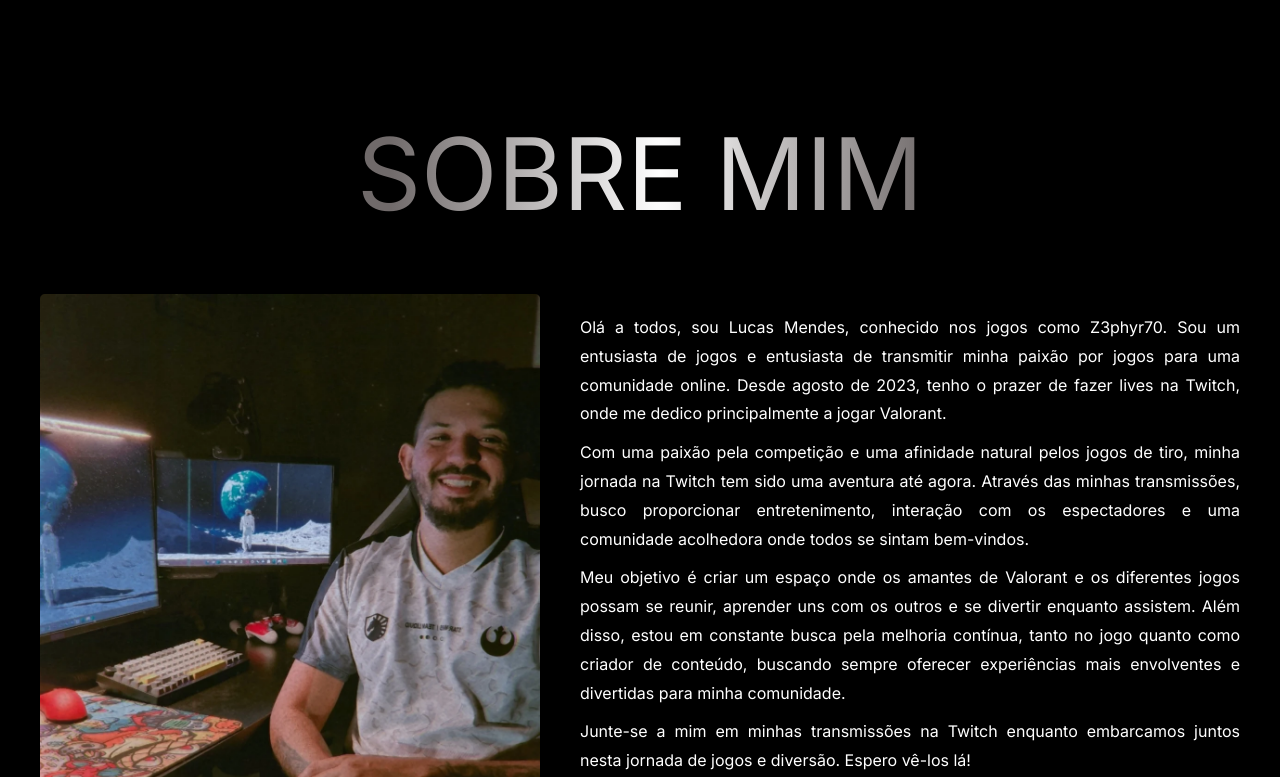
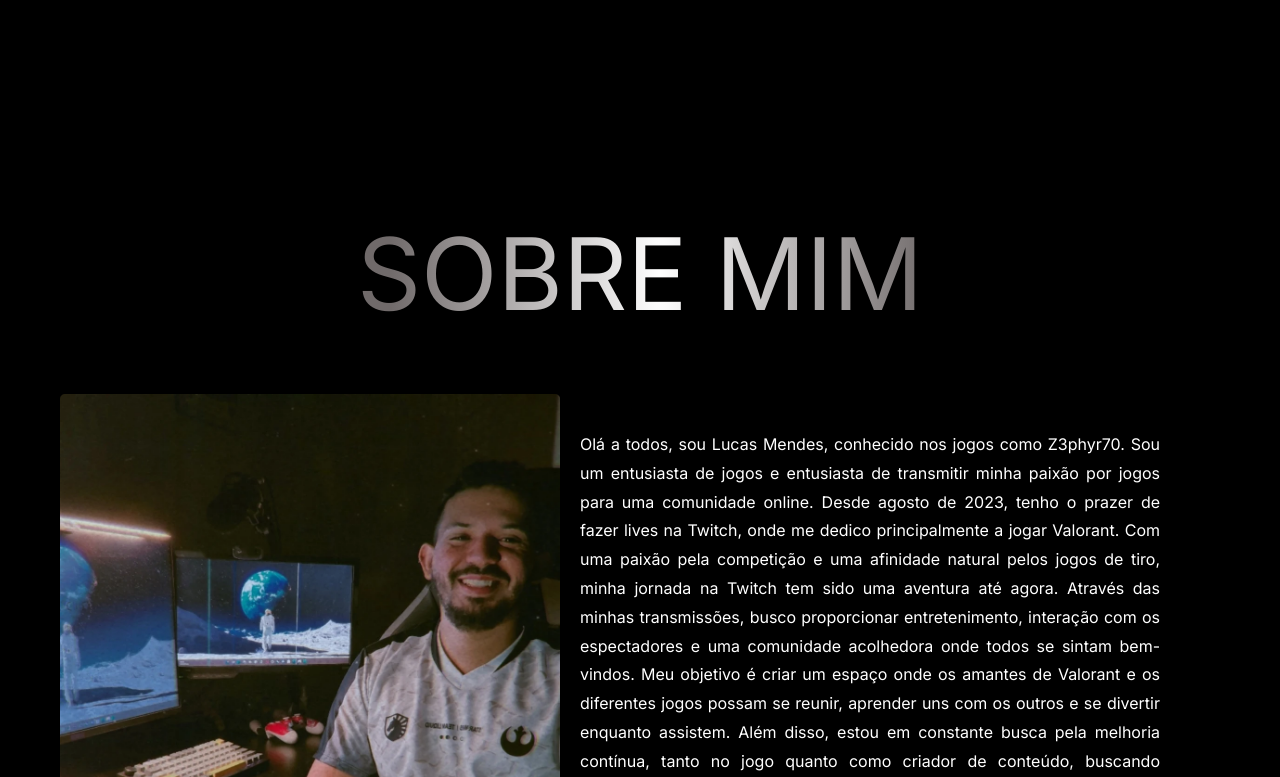
Before and after one commit to kasilianaoliveira/media-kit-z3phyr70, a React (Vite) app: page / in a window 1280 px wide. Shown: the part 643-1420 px from the top of the page. Built offline with nearby package versions, Linux system fonts and the light colour scheme.

Commit message:
feat: add new layout in about section

```diff
--- a/src/pages/about/index.tsx
+++ b/src/pages/about/index.tsx
@@ -1,7 +1,7 @@
 import AboutMe from "../../assets/about.webp"
 import { Title } from "../../components/Title"
 import { Experience } from "./experience"
-import { Container, ImageContent, TextContent } from "./styles"
+import { Container, Description, ImageContent, TextContent } from "./styles"
 export const About = () => {
   return (
     <Container
@@ -19,27 +19,24 @@ export const About = () => {
           <img src={AboutMe} alt="" />
         </ImageContent>
         {/* <h1>SOBRE MIM</h1> */}
-        <div>
+        <Description>
           <p>
             Olá a todos, sou Lucas Mendes, conhecido nos jogos como Z3phyr70. Sou um entusiasta de jogos e entusiasta de
             transmitir minha paixão por jogos para uma comunidade online. Desde agosto de 2023, tenho o prazer de fazer
             lives na Twitch, onde me dedico principalmente a jogar Valorant.
-          </p>
-          <p>
+
             Com uma paixão pela competição e uma afinidade natural pelos jogos de tiro, minha jornada na Twitch
             tem sido uma aventura até agora.
             Através das minhas transmissões, busco proporcionar entretenimento, interação com os espectadores
             e uma comunidade acolhedora onde todos se sintam bem-vindos.
-          </p>
-          <p>
+
             Meu objetivo é criar um espaço onde os amantes de Valorant e os diferentes jogos possam se reunir, aprender uns com os
             outros e se divertir enquanto assistem. Além disso, estou em constante busca pela melhoria contínua, tanto no jogo
             quanto como criador de conteúdo, buscando sempre oferecer experiências mais envolventes e divertidas para minha comunidade.
-          </p>
-          <p>
+
             Junte-se a mim em minhas transmissões na Twitch enquanto embarcamos juntos nesta jornada de jogos e diversão. Espero vê-los lá!
           </p>
-        </div>
+        </Description>
       </TextContent>
 
       <Experience/>
--- a/src/pages/about/styles.ts
+++ b/src/pages/about/styles.ts
@@ -10,79 +10,48 @@ export const Container = styled(motion.div)`
   position: relative;
   width: 100%;
   height: 100vh;
+  margin: 100px auto;
+  max-width: 1200px;
 
-
-  @media (max-width: 768px) {
-    flex-direction: column;
-    justify-content: center;
-    margin: 0 auto;
-
-    @media (max-width: 768px) {
-      h1 {
-        font-size: 1.8rem;
-      }
-    }
-
-    &::after {
-      bottom: -10px;
-    }
-  }
-
-  @media (max-width: 412px) {
-    margin-top: 100px;
-    margin-bottom: 180px;
-
-
-    &::after {
-      bottom: -100px;
-    }
-  }
-`;
-
-
-
-export const ImageContent = styled.div`
-  img {
-    width: 500px;
-  }
-  @media (max-width: 768px) {
-    img {
-      width: 25rem;
-    }
-  }
-
-  @media (max-width: 412px) {
-    img {
-      width: 300px;
-    }
-  }
 `;
 
 
 export const TextContent = styled(motion.div)`
   display: flex;
-  padding: 0 20px;
   align-items: center;
   margin-top: 60px;
-  gap: 40px;
+  gap: 20px;
+  max-width: 100%;
+  @media (max-width: 900px) {
+    flex-direction: column;
+  }
+`;
+export const ImageContent = styled.div`
+  img {
+    max-width: 100%;
+    width: 500px;
+    object-fit: cover;
+  }
+`;
 
-  div {
-    display: flex;
-    gap: 10px;
-    flex-direction: column;
-    align-items: center;
-    justify-content: center;
+export const Description = styled.div`
+  display: flex;
+  flex-wrap: wrap;
+  justify-content: center;
+  flex-direction: column;
+  align-items: center;
+  max-width: 50%;
 
-    p{
-      /* font-size: 20px; */
-      line-height: 1.8;
-      text-align: justify;
-    }
+
+  p {
+    max-width: 100%;
+    line-height: 1.8;
+    font-size: 1rem;
+    text-align: justify;
   }
 
-  @media (max-width: 412px) {
-    p {
-      font-size: 14px;
-    }
+  @media (max-width: 900px) {
+    max-width: 100%;
   }
+
 `;
```
